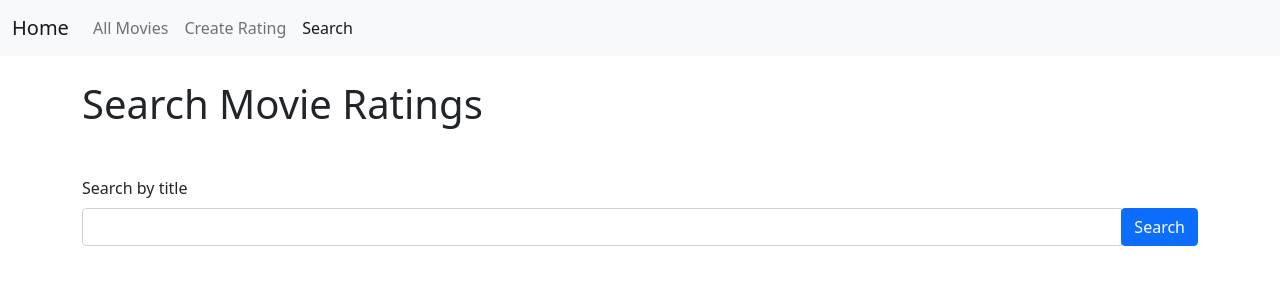
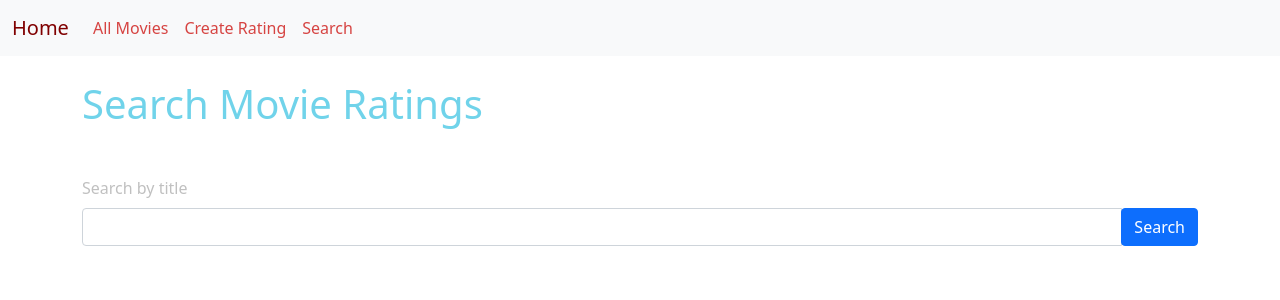
Before and after one commit to ITSC-3155-Krevat/flask-sql-alchemy-assignment-kyla, a Flask app: page /movies/search in a window 1280 px wide. Shown: the top 300 px of the page. Run offline with Flask 2, Linux system fonts and the light colour scheme; parts of the project's set-up code (start-up, migrations or seed data) failed here and were passed over.

Commit message:
I'm through with this
Cant do anything right

```diff
--- a/app.py
+++ b/app.py
@@ -1,9 +1,14 @@
 from flask import Flask, abort, redirect, render_template, request
+from models import db
 
 from src.repositories.movie_repository import movie_repository_singleton
 
 app = Flask(__name__)
+app.config['SQLALCHEMY_DATABASE_URI']=\
+    'mysql://root:abc123@localhost:3306/university'
+app.config['SQLALCHEMY_TRACK_MODIFICATIONS']=False
 
+db.init_app(app)
 
 @app.get('/')
 def index():
--- a/templates/_layout.html
+++ b/templates/_layout.html
@@ -6,25 +6,35 @@
   <meta name="viewport" content="width=device-width, initial-scale=1.0">
   <link href="https://cdn.jsdelivr.net/npm/bootstrap@5.1.3/dist/css/bootstrap.min.css" rel="stylesheet" integrity="sha384-1BmE4kWBq78iYhFldvKuhfTAU6auU8tT94WrHftjDbrCEXSU1oBoqyl2QvZ6jIW3" crossorigin="anonymous">
   <script defer src="https://cdn.jsdelivr.net/npm/bootstrap@5.1.3/dist/js/bootstrap.bundle.min.js" integrity="sha384-ka7Sk0Gln4gmtz2MlQnikT1wXgYsOg+OMhuP+IlRH9sENBO0LRn5q+8nbTov4+1p" crossorigin="anonymous"></script>
-  <title>{% block title %}{% endblock %}</title>
+  <title>
+    <style>
+      body {background-color: #3e3e3e;}
+      nav {background-color: darkgrey;}
+      h1 {color:#70d3ea}
+      a {color:silver;}
+      p {color:silver;}
+    </style>
+    {% block title %}
+    {% endblock %}
+  </title>
 </head>
 <body>
   <nav class="navbar navbar-expand-lg navbar-light bg-light">
     <div class="container-fluid">
-      <a class="navbar-brand" href="/">Home</a>
+      <a class="navbar-brand" href="/" style="color:maroon;">Home</a>
       <button class="navbar-toggler" type="button" data-bs-toggle="collapse" data-bs-target="#navbarSupportedContent" aria-controls="navbarSupportedContent" aria-expanded="false" aria-label="Toggle navigation">
         <span class="navbar-toggler-icon"></span>
       </button>
       <div class="collapse navbar-collapse" id="navbarSupportedContent">
         <ul class="navbar-nav me-auto mb-2 mb-lg-0">
           <li class="nav-item">
-            <a class="nav-link{% if list_movies_active %} active{% endif %}" href="/movies">All Movies</a>
+            <a class="nav-link{% if list_movies_active %} active{% endif %}" href="/movies" style="color:#d64442;">All Movies</a>
           </li>
           <li class="nav-item">
-            <a class="nav-link{% if create_rating_active %} active{% endif %}" href="/movies/new">Create Rating</a>
+            <a class="nav-link{% if create_rating_active %} active{% endif %}" href="/movies/new" style="color:#d64442;">Create Rating</a>
           </li>
           <li class="nav-item">
-            <a class="nav-link{% if search_active %} active{% endif %}" href="/movies/search">Search</a>
+            <a class="nav-link{% if search_active %} active{% endif %}" href="/movies/search" style="color:#d64442;">Search</a>
           </li>
         </ul>
       </div>
--- a/templates/index.html
+++ b/templates/index.html
@@ -3,7 +3,9 @@
 {% block title %}Movie Rating App | Home{% endblock %}
 
 {% block body %}
-<h1 class="mb-5">Movie Rating App</h1>
-<p class="mb-3">Welcome to the Moving Rating App! Here, you can create reviews of movies and save them in our in-memory database.</p>
+<h1 class="mb-5" style="color:#70d3ea;">Movie Rating App</h1>
+<p class="mb-3" style="color:silver;">Welcome to the Moving Rating App! Here, you can create reviews of movies and save them in our in-memory database.</p>
 <p>Check out our movie rating form to get started!</p>
+<!--Art link: https://media.istockphoto.com/vectors/movie-time-vector-illustration-cinema-poster-concept-on-red-round-vector-id911590226?k=20&m=911590226&s=612x612&w=0&h=HlJtSKF-fLsKFy1QJ-EVnxXkktBKNS-3jUQPXsSasYs= !-->
+<img src="https://media.istockphoto.com/vectors/movie-time-vector-illustration-cinema-poster-concept-on-red-round-vector-id911590226?k=20&m=911590226&s=612x612&w=0&h=HlJtSKF-fLsKFy1QJ-EVnxXkktBKNS-3jUQPXsSasYs=" alt="Movie time" width="350" height="400">
 {% endblock %}
--- a/templates/search_movies.html
+++ b/templates/search_movies.html
@@ -3,9 +3,9 @@
 {% block title %}Movie Rating App | Search Movie Ratings{% endblock %}
 
 {% block body %}
-<h1 class="mb-5">Search Movie Ratings</h1>
+<h1 class="mb-5" style="color:#70d3ea;">Search Movie Ratings</h1>
 <form action="/movies/search" method="get" class="mb-5">
-  <label for="q" class="form-label">Search by title</label>
+  <label for="q" class="form-label" style="color:silver;">Search by title</label>
   <div class="input-group">
     <input type="text" name="q" id="q" class="form-control" autocomplete="off" required>
     <div class="input-group-append">
@@ -16,20 +16,22 @@
 <!-- If q is passed to the template, we did a search already -->
 {% if search_query != '' %}
 {% if movies|length != 0 %}
-<table class="table">
+<table class="table" style="color:silver;">
   <thead>
     <tr>
-      <th>Title</th>
-      <th>Director</th>
-      <th>Rating</th>
+      <th style="color:silver;">Title</th>
+      <th style="color:silver;">Director</th>
+      <th style="color:silver;">Rating</th>
     </tr>
   </thead>
   <tbody>
     {% for movie in movies %}
       <tr>
-        <td><a href="/movies/{{ movie.movie_id }}">{{ movie.title }}</a></td>
-        <td>{{ movie.director }}</td>
-        <td>{{ movie.rating }}</td>
+        <td style="color:silver;">
+          <a href="/movies/{{ movie.movie_id }}">{{ movie.title }}</a>
+        </td>
+        <td style="color:silver;">{{ movie.director }}</td>
+        <td style="color:silver;">{{ movie.rating }}</td>
       </tr>
     {% endfor %}
   </tbody>
```
Also changed, not shown: src/models.py (+15 -0 lines), src/repositories/movie_repository.py (+25 -2 lines), templates/create_movies_form.html (+5 -5 lines), templates/list_all_movies.html (+10 -3 lines).
